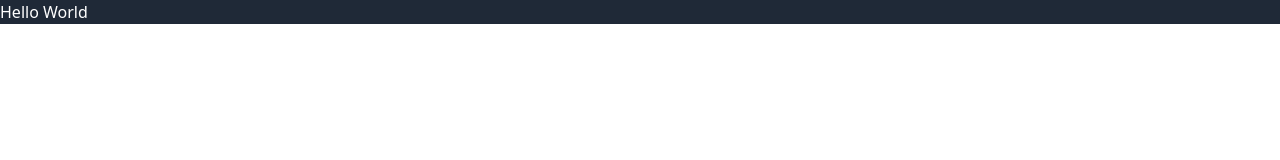
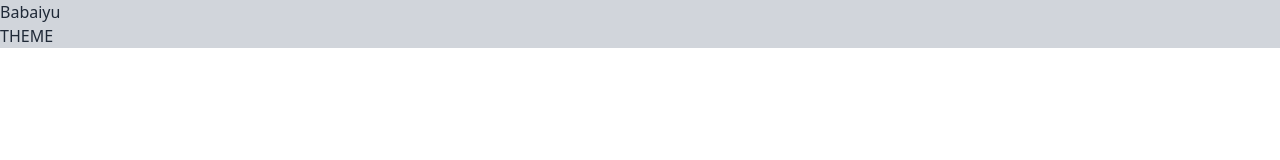
Before and after one commit to babaiyu/portfolio, a website built with webpack: page src/index.html in a window 1280 px wide. Built offline with nearby package versions, Linux system fonts and the light colour scheme.

Commit message:
Added toggel dark-mode

```diff
--- a/src/App.ts
+++ b/src/App.ts
@@ -1,9 +1,31 @@
+import NavbarApp from './components/Navbar';
+import {funToggleDark} from './functions/index';
+
+const container: HTMLElement = document.getElementById('app');
+
 const main = () => {
-  const hello = 'Hello World';
+  // Component
+  container.innerHTML += NavbarApp({
+    title: 'Babaiyu',
+  });
+
+  // Function for trigger event
   document.addEventListener('DOMContentLoaded', () => {
-    const example = document.getElementById('example');
-    example.innerText = hello;
+    const toggleDark = document.getElementById('toggleDark');
+
+    toggleDark.addEventListener('click', funToggleDark);
   });
+
+  // Dark Mode Configuration
+  if (
+    localStorage.theme === 'dark' ||
+    (!('theme' in localStorage) &&
+      window.matchMedia('(prefers-color-scheme: dark)').matches)
+  ) {
+    document.querySelector('html').classList.add('dark');
+  } else {
+    document.querySelector('html').classList.remove('dark');
+  }
 };
 
 export default main;
--- /dev/null
+++ b/src/components/Navbar.ts
@@ -0,0 +1,17 @@
+interface Props {
+  title: string;
+}
+
+const NavbarApp = (props: Props) => {
+  let output: string = `
+    <nav>
+      <div class="dark:bg-gray-800 bg-gray-300">
+        <h1 class="dark:text-white text-gray-800">${props.title}</h1>
+        <button id="toggleDark" class="dark:text-white text-gray-800">THEME</button>
+      </div>
+    </nav>
+  `;
+  return output;
+};
+
+export default NavbarApp;
--- /dev/null
+++ b/src/functions/index.ts
@@ -0,0 +1,12 @@
+const funToggleDark = () => {
+  let htmlClass = document.querySelector('html').classList;
+  if (localStorage.theme === 'dark') {
+    htmlClass.remove('dark');
+    localStorage.removeItem('theme');
+  } else {
+    htmlClass.add('dark');
+    localStorage.theme = 'dark';
+  }
+};
+
+export {funToggleDark};
--- a/src/index.html
+++ b/src/index.html
@@ -1,5 +1,5 @@
 <!DOCTYPE html>
-<html lang="en" class="dark">
+<html lang="en">
   <head>
     <meta charset="UTF-8" />
     <meta name="viewport" content="width=device-width, initial-scale=1.0" />
@@ -7,8 +7,6 @@
     <title>Portfolio | babaiyu</title>
   </head>
   <body>
-    <div class="dark:bg-gray-800">
-      <p id="example" class="dark:text-white"></p>
-    </div>
+    <main id="app"></main>
   </body>
 </html>
```
